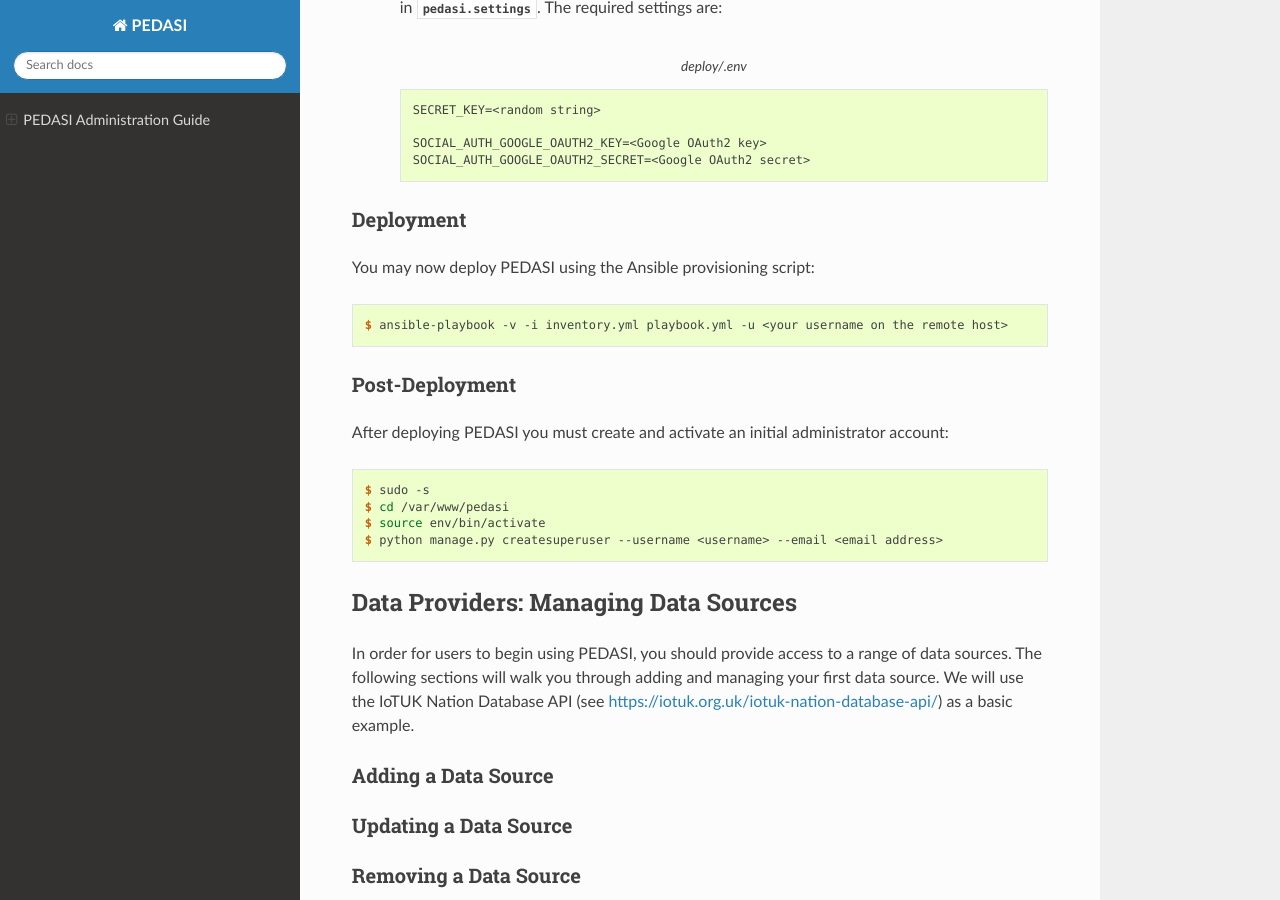
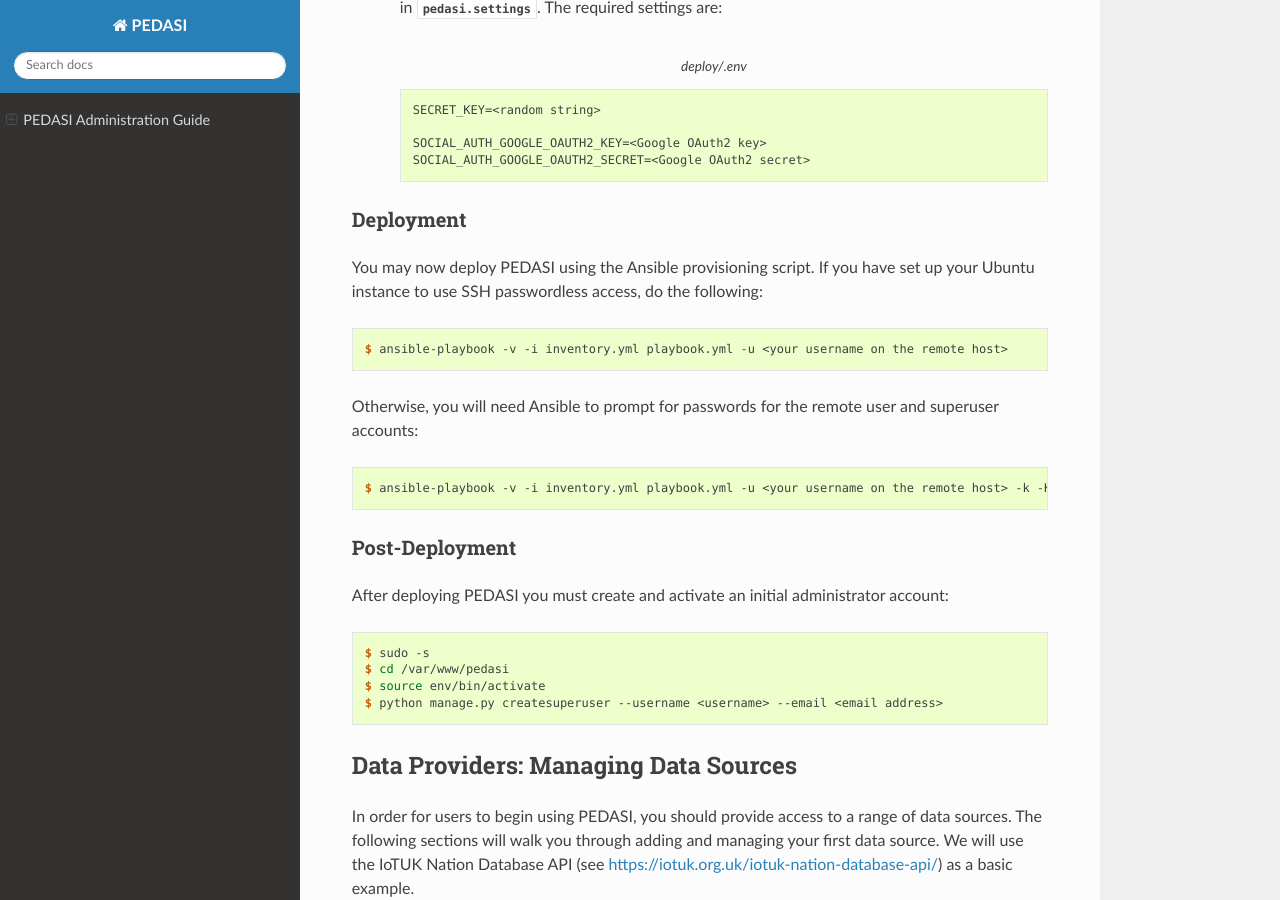
Before and after one commit to tiferrei/PEDASI, a Sphinx documentation site: the page built from docs/source/guide_administrator.rst, in a window 1280 px wide and 900 px high, scrolled down 1664 px. Built offline with Sphinx 7.4.7 and the Read the Docs theme 2.0.0, drawn with Linux system fonts in a browser that asks for light colours; the version number could not be read and is left out.

Commit message:
Add additional instructions for passworded account deployment

```diff
--- a/docs/source/guide_administrator.rst
+++ b/docs/source/guide_administrator.rst
@@ -86,11 +86,17 @@
 Deployment
 ^^^^^^^^^^
 
-You may now deploy PEDASI using the Ansible provisioning script:
+You may now deploy PEDASI using the Ansible provisioning script. If you have set up your Ubuntu instance to use SSH passwordless access, do the following:
 
 .. code-block:: console
 
    $ ansible-playbook -v -i inventory.yml playbook.yml -u <your username on the remote host>
+
+Otherwise, you will need Ansible to prompt for passwords for the remote user and superuser accounts:
+
+.. code-block:: console
+
+   $ ansible-playbook -v -i inventory.yml playbook.yml -u <your username on the remote host> -k -K
 
 
 Post-Deployment
@@ -109,12 +115,11 @@
 Data Providers: Managing Data Sources
 -------------------------------------
 
-In order for users to begin using PEDASI, you should provide access to a range of data sources.
-The following sections will walk you through adding and managing your first data source.
-We will use the IoTUK Nation Database API (see https://iotuk.org.uk/iotuk-nation-database-api/) as a basic example.
+In order for users to begin using PEDASI, you should provide access to a range of data sources. The following sections will walk you through adding and managing your first data source. We will use the IoTUK Nation Database API (see https://iotuk.org.uk/iotuk-nation-database-api/) as a basic example.
 
 Adding a Data Source
 ^^^^^^^^^^^^^^^^^^^^
+
 
 
 Updating a Data Source
```
